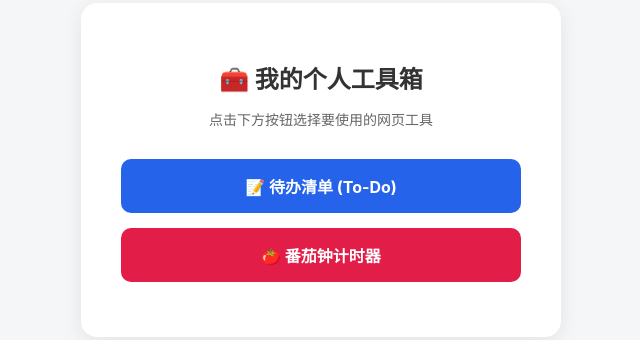
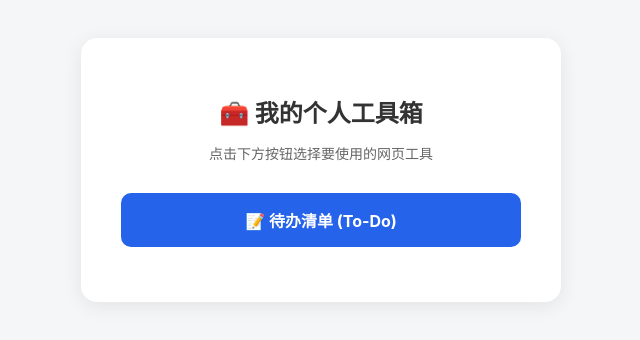
Before and after one commit to wcara1119-maker/programs, a plain HTML site: page index.html in a window 1280 px wide. Shown: the part 230-570 px from the top of the page, without its empty margins (319-959 px from the left). Drawn offline with Linux system fonts and the light colour scheme.

Commit message:
Update index.html

```diff
--- a/index.html
+++ b/index.html
@@ -67,8 +67,7 @@
     <!-- 按钮1：跳转到待办清单 -->
     <a href="todo.html" class="nav-btn">📝 待办清单 (To-Do)</a>
 
-    <!-- 按钮2：跳转到番茄钟 -->
-    <a href="tomato.html" class="nav-btn btn-tomato">🍅 番茄钟计时器</a>
+
 </div>
 
 </body>
```
